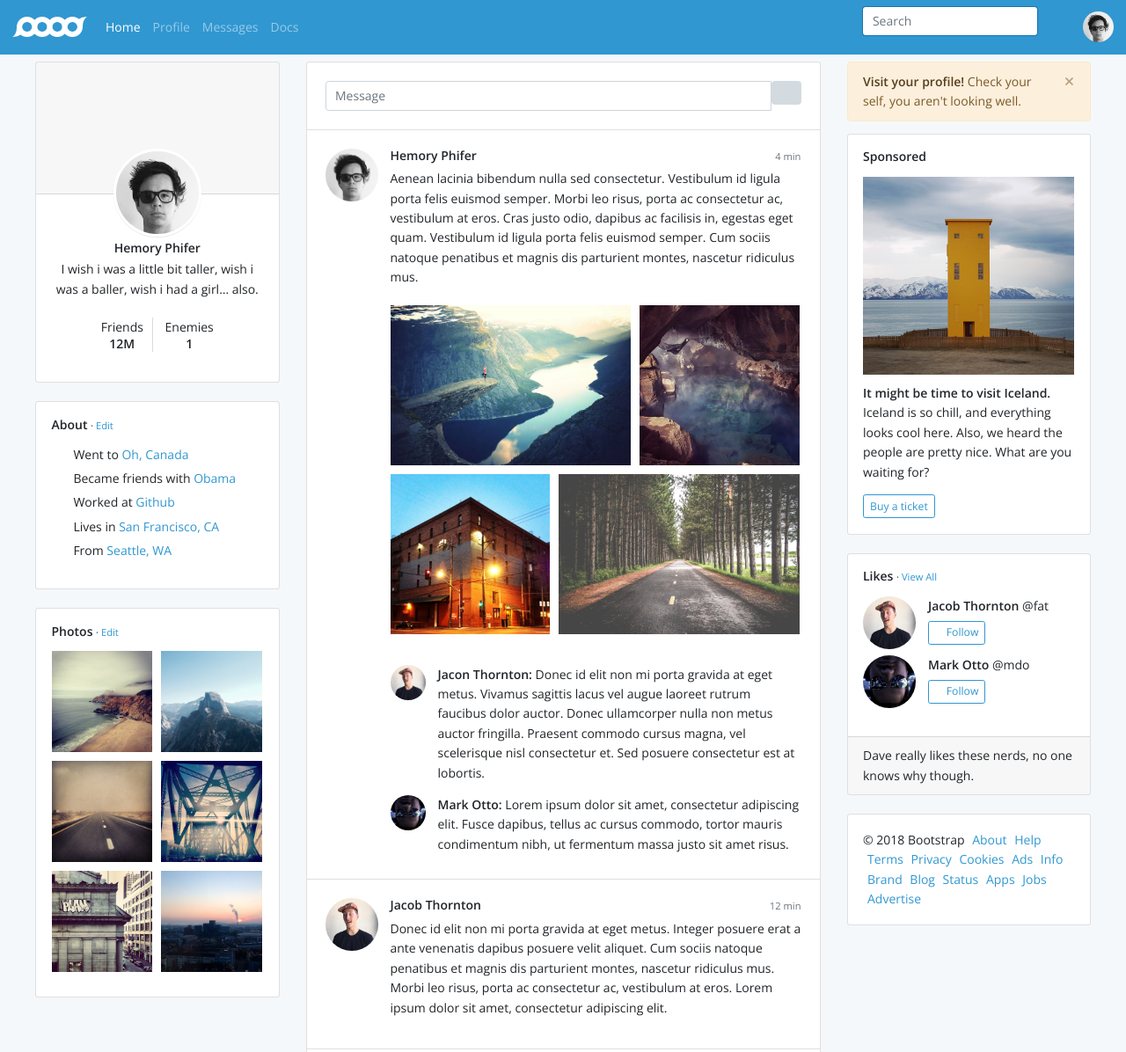
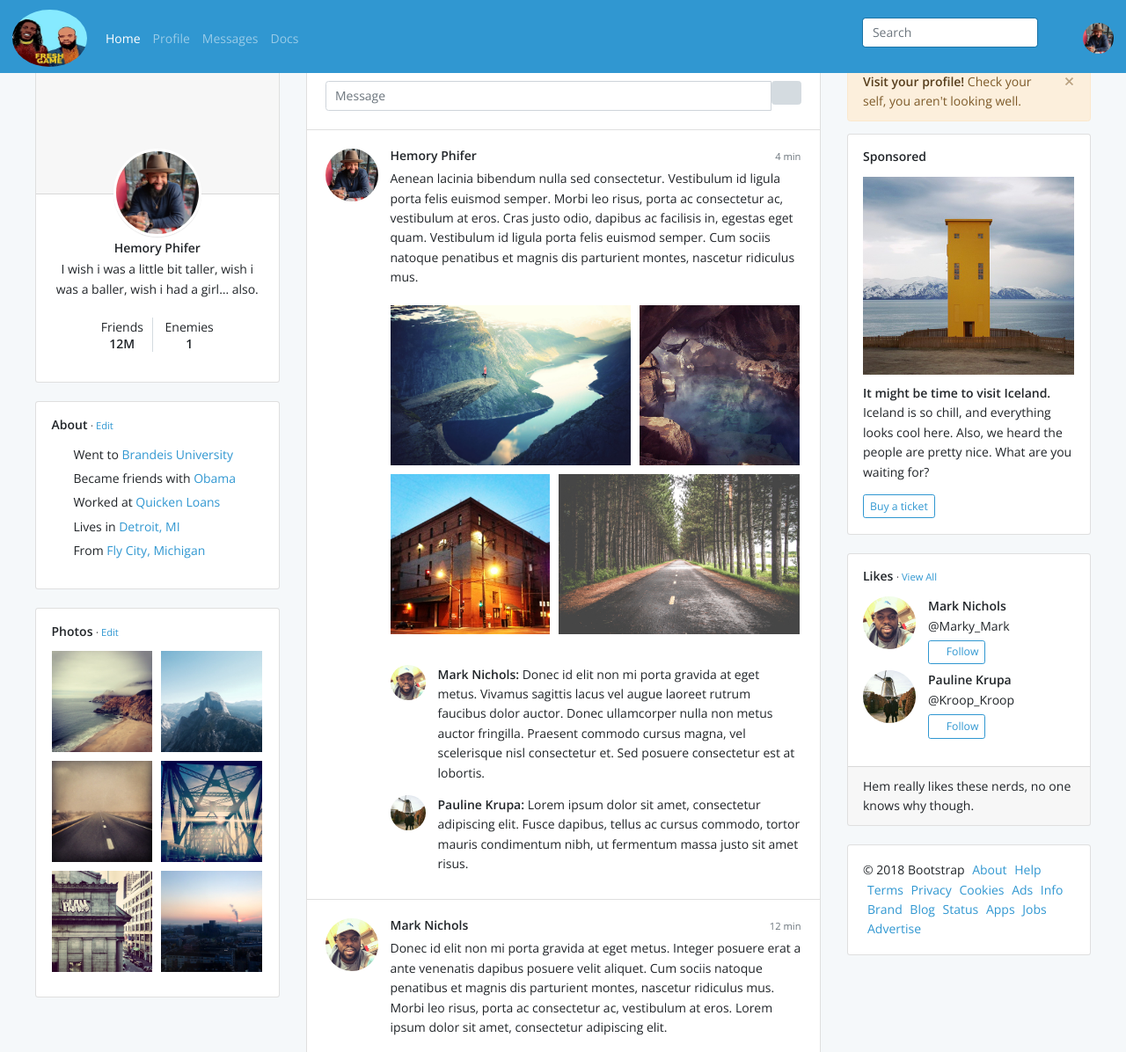
Before and after one commit to hemory/PersonalBlogTemplate, a plain HTML site: page index.html in a window 1280 px wide. Shown: the top 1196 px of the page at 88% size. Drawn offline with nearby package versions, Linux system fonts and the light colour scheme; a web font is replaced by a local one.

Commit message:
Updated all the photos

```diff
--- a/index.html
+++ b/index.html
@@ -39,7 +39,7 @@
 <nav class="ck pt adq py tk app-navbar">
 
   <a class="e" href="index.html">
-    <img src="assets/img/brand-white.png" alt="brand">
+    <img class="logo" src="assets/img/FreshGame_logo.jpg" alt="logo">
   </a>
 
   <button class="pp bpn vm" type="button" data-toggle="collapse" data-target="#navbarResponsive" aria-controls="navbarResponsive" aria-expanded="false" aria-label="Toggle navigation">
@@ -85,7 +85,7 @@
       </li>
       <li class="pi afb">
         <button class="cg bpo bpp boi" data-toggle="popover" data-original-title="" title="">
-          <img class="us" src="assets/img/avatar-dhg.png">
+          <img class="us" src="assets/img/hem_france.jpg">
         </button>
       </li>
     </ul>
@@ -110,9 +110,9 @@
           <div class="bow cj ca js-msgGroup">
             <a href="#" class="b rx">
               <div class="rv">
-                <img class="us bos vb yb aff" src="assets/img/avatar-fat.jpg">
+                <img class="us bos vb yb aff" src="assets/img/mark_profile.jpg">
                 <div class="rw">
-                  <strong>Jacob Thornton</strong> and <strong>1 other</strong>
+                  <strong>Mark Nichols</strong> and <strong>1 other</strong>
                   <div class="bpg">
                     Aenean eu leo quam. Pellentesque ornare sem lacinia quam …
                   </div>
@@ -121,9 +121,9 @@
             </a>
             <a href="#" class="b rx">
               <div class="rv">
-                <img class="us bos vb yb aff" src="assets/img/avatar-mdo.png">
+                <img class="us bos vb yb aff" src="assets/img/Pauline_profile.jpg">
                 <div class="rw">
-                  <strong>Mark Otto</strong> and <strong>3 others</strong>
+                  <strong>Pauline Krupa</strong> and <strong>3 others</strong>
                   <div class="bpg">
                     Brunch sustainable placeat vegan bicycle rights yeah…
                   </div>
@@ -132,7 +132,7 @@
             </a>
             <a href="#" class="b rx">
               <div class="rv">
-                <img class="us bos vb yb aff" src="assets/img/avatar-dhg.png">
+                <img class="us bos vb yb aff" src="assets/img/hem_france.jpg">
                 <div class="rw">
                   <strong>Hemory Phifer</strong>
                   <div class="bpg">
@@ -143,9 +143,9 @@
             </a>
             <a href="#" class="b rx">
               <div class="rv">
-                <img class="us bos vb yb aff" src="assets/img/avatar-fat.jpg">
+                <img class="us bos vb yb aff" src="assets/img/mark_profile.jpg">
                 <div class="rw">
-                  <strong>Jacob Thornton</strong> and <strong>1 other</strong>
+                  <strong>Mark Nichols</strong> and <strong>1 other</strong>
                   <div class="bpg">
                     Aenean eu leo quam. Pellentesque ornare sem lacinia quam …
                   </div>
@@ -154,9 +154,9 @@
             </a>
             <a href="#" class="b rx">
               <div class="rv">
-                <img class="us bos vb yb aff" src="assets/img/avatar-mdo.png">
+                <img class="us bos vb yb aff" src="assets/img/Pauline_profile.jpg">
                 <div class="rw">
-                  <strong>Mark Otto</strong> and <strong>3 others</strong>
+                  <strong>Pauline Krupa</strong> and <strong>3 others</strong>
                   <div class="bpg">
                     Brunch sustainable placeat vegan bicycle rights yeah…
                   </div>
@@ -165,7 +165,7 @@
             </a>
             <a href="#" class="b rx">
               <div class="rv">
-                <img class="us bos vb yb aff" src="assets/img/avatar-dhg.png">
+                <img class="us bos vb yb aff" src="assets/img/hem_france.jpg">
                 <div class="rw">
                   <strong>Hemory Phifer</strong>
                   <div class="bpg">
@@ -176,9 +176,9 @@
             </a>
             <a href="#" class="b rx">
               <div class="rv">
-                <img class="us bos vb yb aff" src="assets/img/avatar-fat.jpg">
+                <img class="us bos vb yb aff" src="assets/img/mark_profile.jpg">
                 <div class="rw">
-                  <strong>Jacob Thornton</strong> and <strong>1 other</strong>
+                  <strong>Mark Nichols</strong> and <strong>1 other</strong>
                   <div class="bpg">
                     Aenean eu leo quam. Pellentesque ornare sem lacinia quam …
                   </div>
@@ -187,9 +187,9 @@
             </a>
             <a href="#" class="b rx">
               <div class="rv">
-                <img class="us bos vb yb aff" src="assets/img/avatar-mdo.png">
+                <img class="us bos vb yb aff" src="assets/img/Pauline_profile.jpg">
                 <div class="rw">
-                  <strong>Mark Otto</strong> and <strong>3 others</strong>
+                  <strong>Pauline Krupa</strong> and <strong>3 others</strong>
                   <div class="bpg">
                     Brunch sustainable placeat vegan bicycle rights yeah…
                   </div>
@@ -198,7 +198,7 @@
             </a>
             <a href="#" class="b rx">
               <div class="rv">
-                <img class="us bos vb yb aff" src="assets/img/avatar-dhg.png">
+                <img class="us bos vb yb aff" src="assets/img/hem_france.jpg">
                 <div class="rw">
                   <strong>Hemory Phifer</strong>
                   <div class="bpg">
@@ -222,11 +222,11 @@
                     </small>
                   </div>
                 </div>
-                <img class="us bos vb yb afi" src="assets/img/avatar-dhg.png">
+                <img class="us bos vb yb afi" src="assets/img/hem_france.jpg">
               </li>
 
               <li class="rv afo">
-                <img class="us bos vb yb aff" src="assets/img/avatar-fat.jpg">
+                <img class="us bos vb yb aff" src="assets/img/mark_profile.jpg">
                 <div class="rw">
                   <div class="bpd">
                    Cras justo odio, dapibus ac facilisis in, egestas eget quam. Duis mollis, est non commodo luctus, nisi erat porttitor ligula, eget lacinia odio sem nec elit. Praesent commodo cursus magna, vel scelerisque nisl consectetur et.
@@ -246,7 +246,7 @@
               </li>
 
               <li class="rv afo">
-                <img class="us bos vb yb aff" src="assets/img/avatar-mdo.png">
+                <img class="us bos vb yb aff" src="assets/img/Pauline_profile.jpg">
                 <div class="rw">
                   <div class="bpd">
                    Etiam porta sem malesuada magna mollis euismod. Donec id elit non mi porta gravida at eget metus. Praesent commodo cursus magna, vel scelerisque nisl consectetur et. Etiam porta sem malesuada magna mollis euismod. Morbi leo risus, porta ac consectetur ac, vestibulum at eros. Aenean lacinia bibendum nulla sed consectetur.
@@ -256,7 +256,7 @@
                   </div>
                   <div class="bpe">
                     <small class="axc">
-                      <a href="#">Mark Otto</a> at 4:20PM
+                      <a href="#">Pauline Krupa</a> at 4:20PM
                     </small>
                   </div>
                 </div>
@@ -273,11 +273,11 @@
                     </small>
                   </div>
                 </div>
-                <img class="us bos vb yb afi" src="assets/img/avatar-dhg.png">
+                <img class="us bos vb yb afi" src="assets/img/hem_france.jpg">
               </li>
 
               <li class="rv afo">
-                <img class="us bos vb yb aff" src="assets/img/avatar-fat.jpg">
+                <img class="us bos vb yb aff" src="assets/img/mark_profile.jpg">
                 <div class="rw">
                   <div class="bpd">
                    Cras justo odio, dapibus ac facilisis in, egestas eget quam. Duis mollis, est non commodo luctus, nisi erat porttitor ligula, eget lacinia odio sem nec elit. Praesent commodo cursus magna, vel scelerisque nisl consectetur et.
@@ -297,7 +297,7 @@
               </li>
 
               <li class="rv afo">
-                <img class="us bos vb yb aff" src="assets/img/avatar-mdo.png">
+                <img class="us bos vb yb aff" src="assets/img/Pauline_profile.jpg">
                 <div class="rw">
                   <div class="bpd">
                    Etiam porta sem malesuada magna mollis euismod. Donec id elit non mi porta gravida at eget metus. Praesent commodo cursus magna, vel scelerisque nisl consectetur et. Etiam porta sem malesuada magna mollis euismod. Morbi leo risus, porta ac consectetur ac, vestibulum at eros. Aenean lacinia bibendum nulla sed consectetur.
@@ -307,7 +307,7 @@
                   </div>
                   <div class="bpe">
                     <small class="axc">
-                      <a href="#">Mark Otto</a> at 4:20PM
+                      <a href="#">Pauline Krupa</a> at 4:20PM
                     </small>
                   </div>
                 </div>
@@ -333,19 +333,19 @@
           <ul class="bow cj ca">
             <li class="b">
               <div class="rv ady">
-                <img class="bos vb yb aff" src="assets/img/avatar-fat.jpg">
+                <img class="bos vb yb aff" src="assets/img/mark_profile.jpg">
                 <div class="rw">
                   <button class="cg ns ok acx">
                     <span class="c bps"></span> Follow
                   </button>
-                  <strong>Jacob Thornton</strong>
+                  <strong>Mark Nichols</strong>
                   <p>@fat - San Francisco</p>
                 </div>
               </div>
             </li>
             <li class="b">
               <div class="rv ady">
-                <img class="bos vb yb aff" src="assets/img/avatar-dhg.png">
+                <img class="bos vb yb aff" src="assets/img/hem_france.jpg">
                 <div class="rw">
                   <button class="cg ns ok acx">
                     <span class="c bps"></span> Follow
@@ -357,12 +357,12 @@
             </li>
             <li class="b">
               <div class="rv ady">
-                <img class="bos vb yb aff" src="assets/img/avatar-mdo.png">
+                <img class="bos vb yb aff" src="assets/img/Pauline_profile.jpg">
                 <div class="rw">
                   <button class="cg ns ok acx">
                     <span class="c bps"></span> Follow
                   </button>
-                  <strong>Mark Otto</strong>
+                  <strong>Pauline Krupa</strong>
                   <p>@mdo - San Francisco</p>
                 </div>
               </div>
@@ -382,7 +382,7 @@
         <div class="qf" style="background-image: url(assets/img/iceland.jpg);"></div>
         <div class="qa avz">
           <a href="profile/index.html">
-            <img class="bpj" src="assets/img/avatar-dhg.png">
+            <img class="bpj" src="assets/img/hem_france.jpg">
           </a>
 
           <h6 class="qb">
@@ -413,11 +413,11 @@
         <div class="qa">
           <h6 class="afh">About <small>· <a href="#">Edit</a></small></h6>
           <ul class="dc axg">
-            <li><span class="axc h ban aff"></span>Went to <a href="#">Oh, Canada</a>
+            <li><span class="axc h ban aff"></span>Went to <a href="#">Brandeis University</a>
             </li><li><span class="axc h bnc aff"></span>Became friends with <a href="#">Obama</a>
-            </li><li><span class="axc h bfa aff"></span>Worked at <a href="#">Github</a>
-            </li><li><span class="axc h bfq aff"></span>Lives in <a href="#">San Francisco, CA</a>
-            </li><li><span class="axc h bgz aff"></span>From <a href="#">Seattle, WA</a>
+            </li><li><span class="axc h bfa aff"></span>Worked at <a href="#">Quicken Loans</a>
+            </li><li><span class="axc h bfq aff"></span>Lives in <a href="#">Detroit, MI</a>
+            </li><li><span class="axc h bgz aff"></span>From <a href="#">Fly City, Michigan</a>
           </li></ul>
         </div>
       </div>
@@ -458,7 +458,7 @@
         </li>
 
         <li class="rv b agz">
-          <img class="bos vb yb aff" src="assets/img/avatar-dhg.png">
+          <img class="bos vb yb aff" src="assets/img/hem_france.jpg">
           <div class="rw">
             <div class="bpb">
               <small class="acx axc">4 min</small>
@@ -481,16 +481,16 @@
 
             <ul class="bow afa">
               <li class="rv afh">
-                <img class="bos vb yb aff" src="assets/img/avatar-fat.jpg">
+                <img class="bos vb yb aff" src="assets/img/mark_profile.jpg">
                 <div class="rw">
-                  <strong>Jacon Thornton: </strong>
+                  <strong>Mark Nichols: </strong>
                   Donec id elit non mi porta gravida at eget metus. Vivamus sagittis lacus vel augue laoreet rutrum faucibus dolor auctor. Donec ullamcorper nulla non metus auctor fringilla. Praesent commodo cursus magna, vel scelerisque nisl consectetur et. Sed posuere consectetur est at lobortis.
                 </div>
               </li>
               <li class="rv">
-                <img class="bos vb yb aff" src="assets/img/avatar-mdo.png">
+                <img class="bos vb yb aff" src="assets/img/Pauline_profile.jpg">
                 <div class="rw">
-                  <strong>Mark Otto: </strong>
+                  <strong>Pauline Krupa: </strong>
                   Lorem ipsum dolor sit amet, consectetur adipiscing elit. Fusce dapibus, tellus ac cursus commodo, tortor mauris condimentum nibh, ut fermentum massa justo sit amet risus.
                 </div>
               </li>
@@ -499,12 +499,12 @@
         </li>
 
         <li class="rv b agz">
-          <img class="bos vb yb aff" src="assets/img/avatar-fat.jpg">
+          <img class="bos vb yb aff" src="assets/img/mark_profile.jpg">
           <div class="rw">
             <div class="bpd">
               <div class="bpb">
                 <small class="acx axc">12 min</small>
-                <h6>Jacob Thornton</h6>
+                <h6>Mark Nichols</h6>
               </div>
               <p>
                 Donec id elit non mi porta gravida at eget metus. Integer posuere erat a ante venenatis dapibus posuere velit aliquet. Cum sociis natoque penatibus et magnis dis parturient montes, nascetur ridiculus mus. Morbi leo risus, porta ac consectetur ac, vestibulum at eros. Lorem ipsum dolor sit amet, consectetur adipiscing elit.
@@ -514,11 +514,11 @@
         </li>
 
         <li class="rv b agz">
-          <img class="bos vb yb aff" src="assets/img/avatar-mdo.png">
+          <img class="bos vb yb aff" src="assets/img/Pauline_profile.jpg">
           <div class="rw">
             <div class="bpb">
               <small class="acx axc">34 min</small>
-              <h6>Mark Otto</h6>
+              <h6>Pauline Krupa</h6>
             </div>
 
             <p>
@@ -529,7 +529,7 @@
 
             <ul class="bow">
               <li class="rv">
-                <img class="bos vb yb aff" src="assets/img/avatar-dhg.png">
+                <img class="bos vb yb aff" src="assets/img/hem_france.jpg">
                 <div class="rw">
                   <strong>Hemory Phifer: </strong>
                   Donec id elit non mi porta gravida at eget metus. Vivamus sagittis lacus vel augue laoreet rutrum faucibus dolor auctor. Donec ullamcorper nulla non metus auctor fringilla. Praesent commodo cursus magna, vel scelerisque nisl consectetur et. Sed posuere consectetur est at lobortis.
@@ -560,9 +560,9 @@
         <h6 class="afh">Likes <small>· <a href="#">View All</a></small></h6>
         <ul class="bow box">
           <li class="rv afa">
-            <img class="bos vb yb aff" src="assets/img/avatar-fat.jpg">
+            <img class="bos vb yb aff" src="assets/img/mark_profile.jpg">
             <div class="rw">
-              <strong>Jacob Thornton</strong> @fat
+              <strong>Mark Nichols</strong> @Marky_Mark
               <div class="bpa">
                 <button class="cg nz ok">
                   <span class="h ayi"></span> Follow</button>
@@ -571,10 +571,10 @@
           </li>
            <li class="rv">
             <a class="bpu" href="#">
-              <img class="bos vb yb aff" src="assets/img/avatar-mdo.png">
+              <img class="bos vb yb aff" src="assets/img/Pauline_profile.jpg">
             </a>
             <div class="rw">
-              <strong>Mark Otto</strong> @mdo
+              <strong>Pauline Krupa</strong> @Kroop_Kroop
               <div class="bpa">
                 <button class="cg nz ok">
                   <span class="h ayi"></span> Follow</button>
@@ -584,7 +584,7 @@
         </ul>
         </div>
         <div class="qg">
-          Dave really likes these nerds, no one knows why though.
+          Hem really likes these nerds, no one knows why though.
         </div>
       </div>
 
--- a/styles/application.css
+++ b/styles/application.css
@@ -27,6 +27,7 @@
   .app-navbar {
     font-weight: 400;
     -webkit-font-smoothing: antialiased;
+    padding-bottom: 2px;
   }
   .app-navbar .form-control {
     box-shadow: none;
@@ -50,6 +51,12 @@
   }
   .g .h:before {
     font-size: 20px;
+  }
+  .logo {
+    border-radius: 50%;
+
+    width: 65px;
+    height: 65px;
   }
   @media (min-width: 768px) {
     .app-navbar .f:after {
```
Also changed, not shown: assets/img/FreshGame_logo.jpg (added), assets/img/Pauline_profile.jpg (added), assets/img/hem_france.jpg (added), assets/img/mark_profile.jpg (added).
